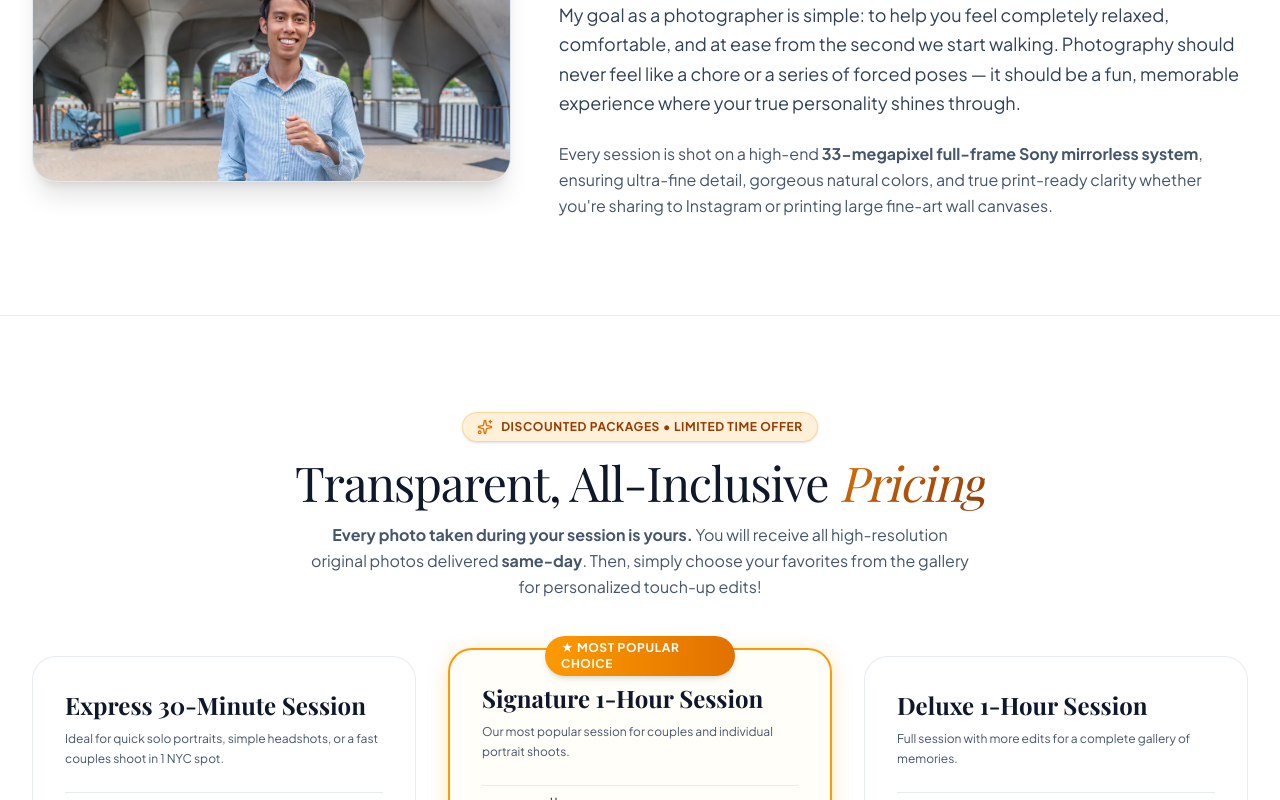
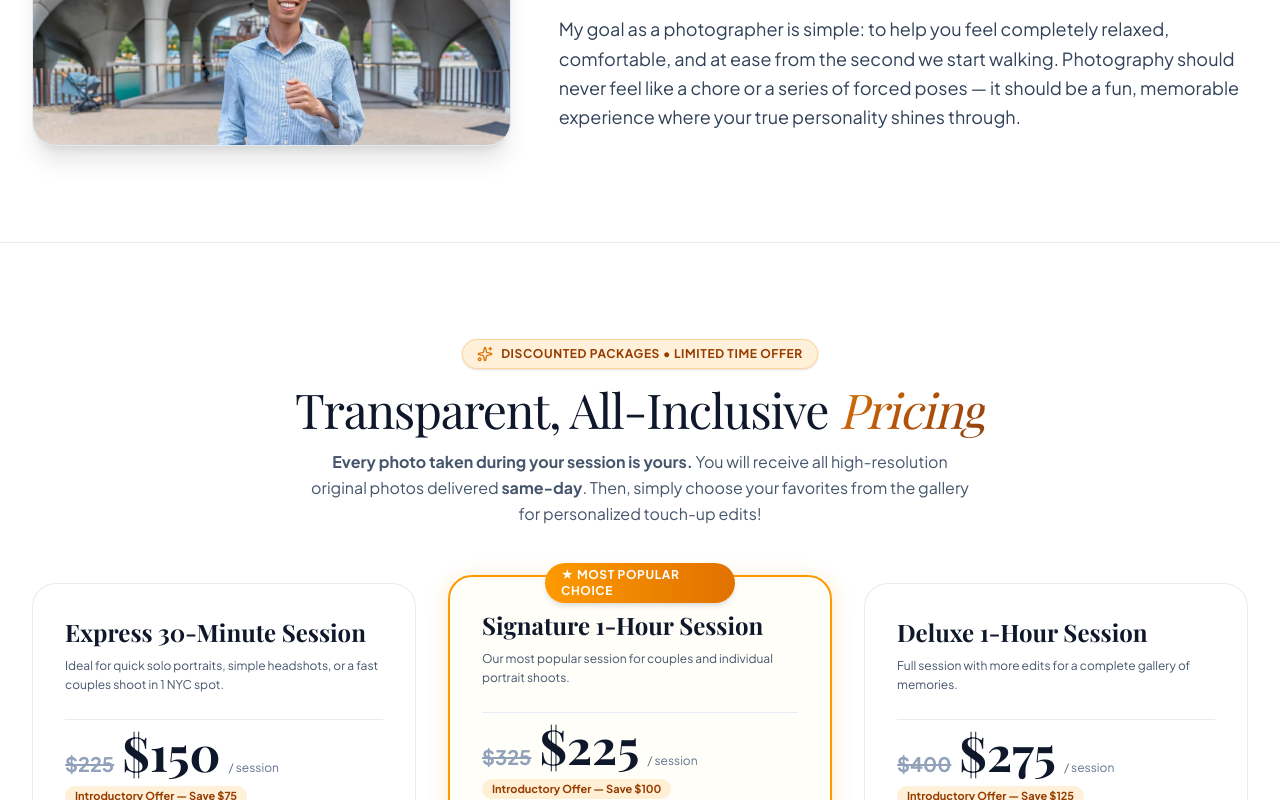
Before and after one commit to superjeffc/photography, a React (Vite) app: page / in a window 1280 px wide. Shown: the part 1242-2042 px from the top of the page. Built offline with nearby package versions, Linux system fonts and the light colour scheme; a web font is replaced by a local one.

Commit message:
Streamline AboutPhotographer bio copy

```diff
--- a/src/components/AboutPhotographer.tsx
+++ b/src/components/AboutPhotographer.tsx
@@ -38,10 +38,6 @@ export const AboutPhotographer: React.FC<AboutPhotographerProps> = () => {
             <p className="text-slate-700 text-base sm:text-lg leading-relaxed">
               My goal as a photographer is simple: to help you feel completely relaxed, comfortable, and at ease from the second we start walking. Photography should never feel like a chore or a series of forced poses — it should be a fun, memorable experience where your true personality shines through.
             </p>
-
-            <p className="text-slate-600 text-sm sm:text-base leading-relaxed">
-              Every session is shot on a high-end <strong>33-megapixel full-frame Sony mirrorless system</strong>, ensuring ultra-fine detail, gorgeous natural colors, and true print-ready clarity whether you're sharing to Instagram or printing large fine-art wall canvases.
-            </p>
           </div>
 
         </div>
```
